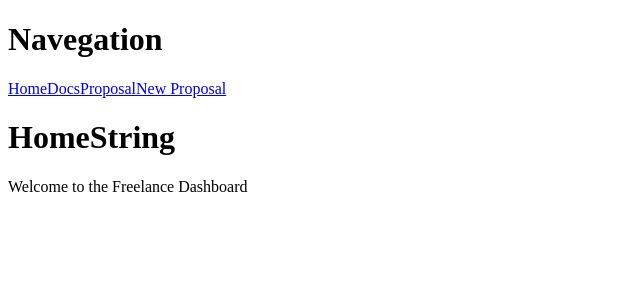
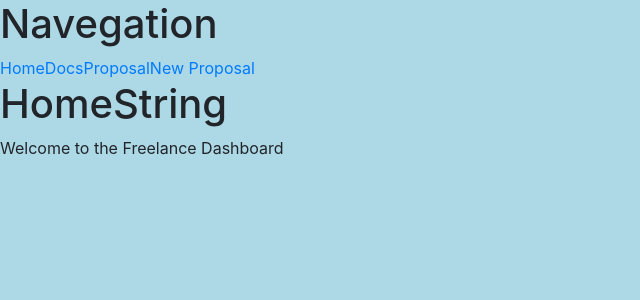
Before and after one commit to oscarmolivera/angular-rails-fe, an Angular app: page /home in a window 1280 px wide. Shown: the top 300 px of the page, without its empty margins (0-640 px from the left). Built offline with nearby package versions, Linux system fonts and the light colour scheme.

Commit message:
Ng Bootstrap Instalation

```diff
--- a/package.json
+++ b/package.json
@@ -19,6 +19,7 @@
     "@angular/platform-browser": "~8.2.3",
     "@angular/platform-browser-dynamic": "~8.2.3",
     "@angular/router": "~8.2.3",
+    "@ng-bootstrap/ng-bootstrap": "^5.1.0",
     "rxjs": "~6.4.0",
     "tslib": "^1.10.0",
     "zone.js": "~0.9.1"
--- a/src/app/app.module.ts
+++ b/src/app/app.module.ts
@@ -1,5 +1,6 @@
 import { BrowserModule } from '@angular/platform-browser';
 import { NgModule } from '@angular/core';
+import { NgbModule } from '@ng-bootstrap/ng-bootstrap';
 import { FormsModule} from '@angular/forms';
 
 import { AppComponent } from './app.component';
@@ -22,6 +23,7 @@
   imports: [
     BrowserModule,
     AppRoutingModule,
+    NgbModule,
     FormsModule
   ],
   providers: [],
--- a/src/index.html
+++ b/src/index.html
@@ -6,6 +6,8 @@
   <base href="/">
   <meta name="viewport" content="width=device-width, initial-scale=1">
   <link rel="icon" type="image/x-icon" href="favicon.ico">
+  <link rel="stylesheet" href="https://stackpath.bootstrapcdn.com/bootstrap/4.3.1/css/bootstrap.min.css"
+    integrity="sha384-ggOyR0iXCbMQv3Xipma34MD+dH/1fQ784/j6cY/iJTQUOhcWr7x9JvoRxT2MZw1T" crossorigin="anonymous">
 </head>
 <body>
   <app>App loading...</app>
--- a/src/styles.scss
+++ b/src/styles.scss
@@ -1 +1,4 @@
 /* You can add global styles to this file, and also import other style files */
+body{
+  background: lightblue;
+}
```
Also changed, not shown: 1 other file (tests, documents, lock files or other folders).
